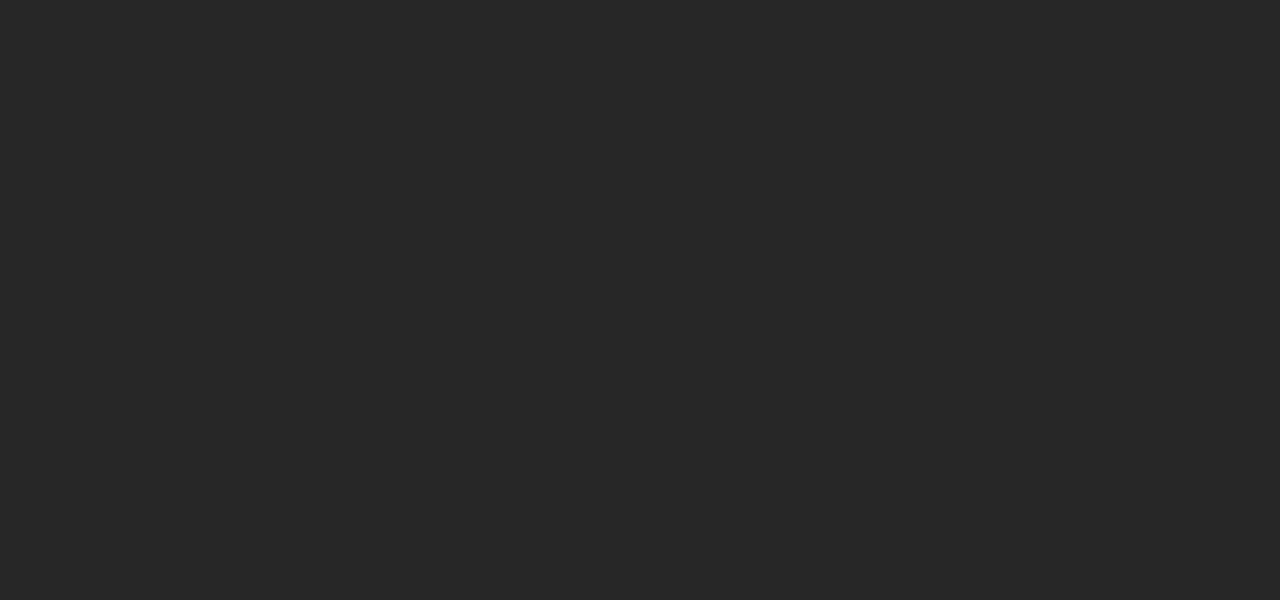
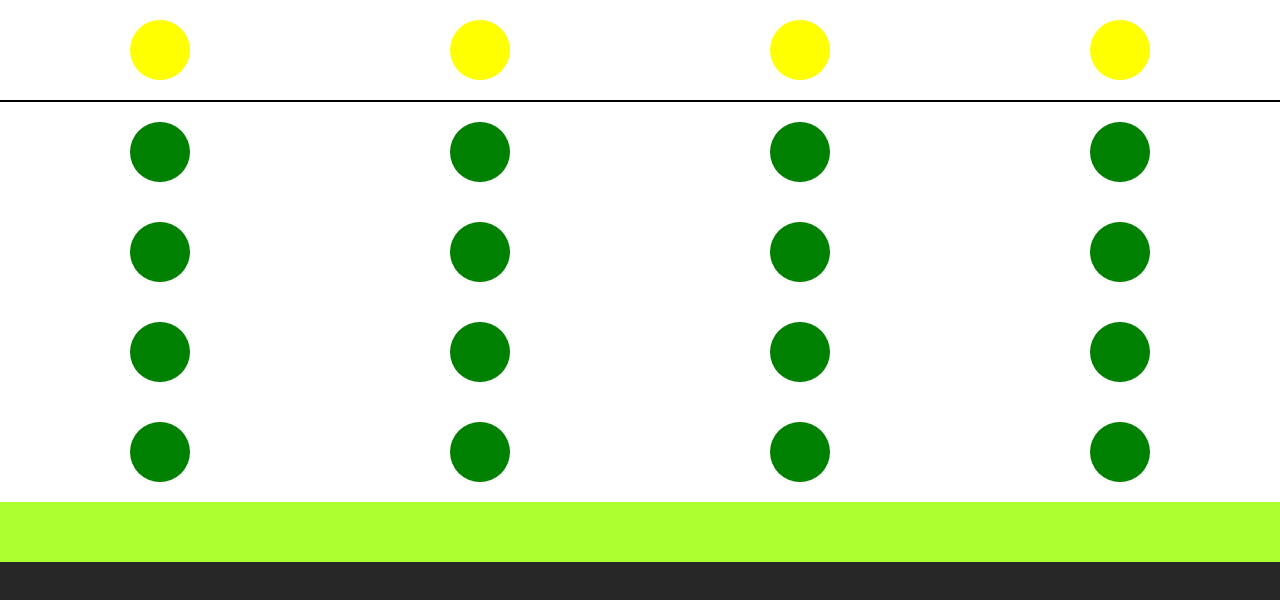
Before and after one commit to Mielsen9/CoinKepeer, a React app: page / in a window 1280 px wide. Shown: the top 600 px of the page. Built offline with nearby package versions, Linux system fonts and the light colour scheme.

Commit message:
check point

```diff
--- a/src/App.tsx
+++ b/src/App.tsx
@@ -1,4 +1,7 @@
 import React from "react";
+import {SavedMoneyArea} from "@/components/SavedMoneyArea/SavedMoneyArea";
+import {SpendMoneyArea} from "@/components/SpendMoneyArea/SpendMoneyArea";
+import {ExpensesButton} from "@/components/ExpensesButton/ExpensesButton";
 
 
 // Type
@@ -12,7 +15,14 @@ export const App = () => {
     // Return
     return (
         <div>
+            <SavedMoneyArea/>
 
+            <SpendMoneyArea/>
+            <SpendMoneyArea/>
+            <SpendMoneyArea/>
+            <SpendMoneyArea/>
+
+            <ExpensesButton/>
         </div>
     );
 };
```
